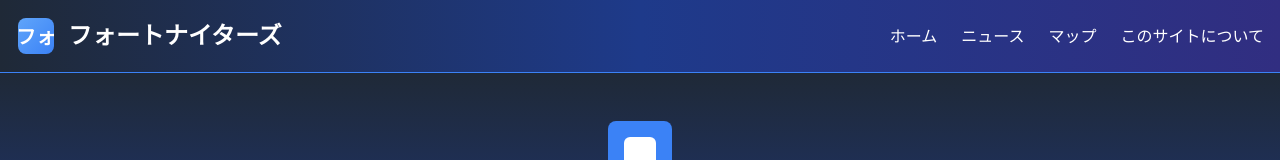
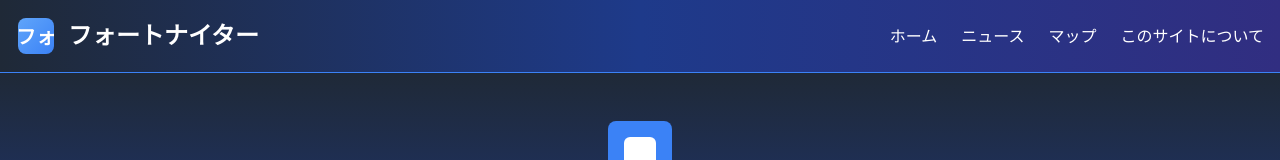
Before and after one commit to hateniri/fortnite-web, a Next.js app: page / in a window 1280 px wide. Shown: the top 160 px of the page. Built offline with nearby package versions, Linux system fonts and the light colour scheme.

Commit message:
feat: Rename site from フォートナイターズ to フォートナイター
- Update site title in Header, layout metadata, and manifest
- Update OpenGraph and favicon alt text
- Simplify name based on user feedback for better clarity

```diff
--- a/app/layout.tsx
+++ b/app/layout.tsx
@@ -7,8 +7,8 @@ import Footer from '@/components/Footer'
 const inter = Inter({ subsets: ['latin'] })
 
 export const metadata: Metadata = {
-  title: 'フォートナイターズ',
-  description: 'Fortniteの今日のアイテムショップを日本語で分かりやすく解説。最新ニュース、マップ情報、V-Bucks抽選も！',
+  title: 'フォートナイター',
+  description: 'Fortniteの今日のアイテムショップを日本語で分かりやすく解説。最新ニュース、マップ情報、V-Bucksプレゼント企画も！',
   keywords: 'Fortnite, フォートナイト, アイテムショップ, スキン, 日本語, 攻略, ニュース, マップ',
   icons: {
     icon: '/favicon.svg',
@@ -17,7 +17,7 @@ export const metadata: Metadata = {
   },
   manifest: '/manifest.json',
   openGraph: {
-    title: 'フォートナイターズ',
+    title: 'フォートナイター',
     description: '今日のFortniteショップを日本語で解説',
     type: 'website',
     images: [
@@ -25,7 +25,7 @@ export const metadata: Metadata = {
         url: '/logo.svg',
         width: 200,
         height: 200,
-        alt: 'フォートナイターズ ロゴ',
+        alt: 'フォートナイター ロゴ',
       }
     ],
   },
--- a/components/Header.tsx
+++ b/components/Header.tsx
@@ -11,8 +11,8 @@ export default function Header() {
       <div className="container mx-auto px-4">
         <div className="flex items-center justify-between py-4">
           <Link href="/" className="text-2xl font-bold flex items-center">
-            <img src="/logo-header.svg" alt="フォートナイターズ ロゴ" className="w-10 h-10 mr-3" />
-            フォートナイターズ
+            <img src="/logo-header.svg" alt="フォートナイター ロゴ" className="w-10 h-10 mr-3" />
+            フォートナイター
           </Link>
 
           {/* モバイルメニューボタン */}
```
Also changed, not shown: public/manifest.json.
